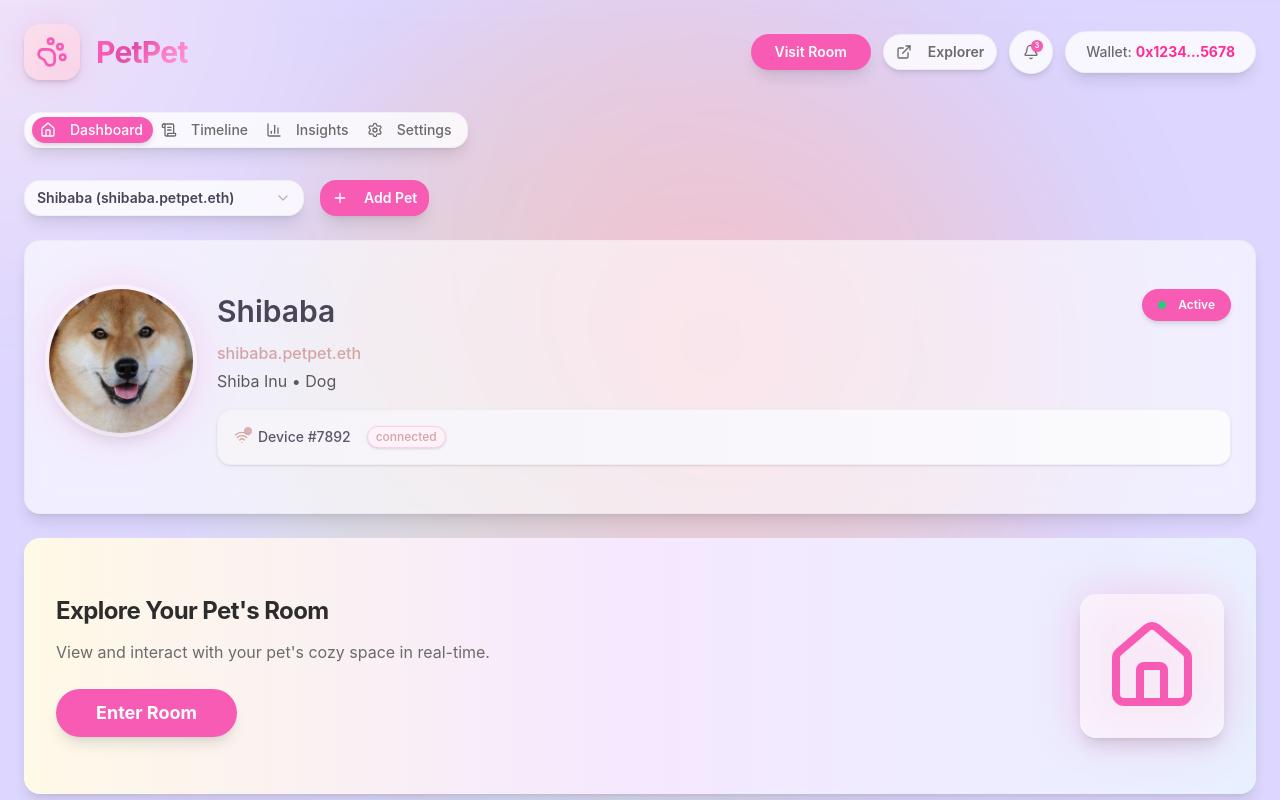
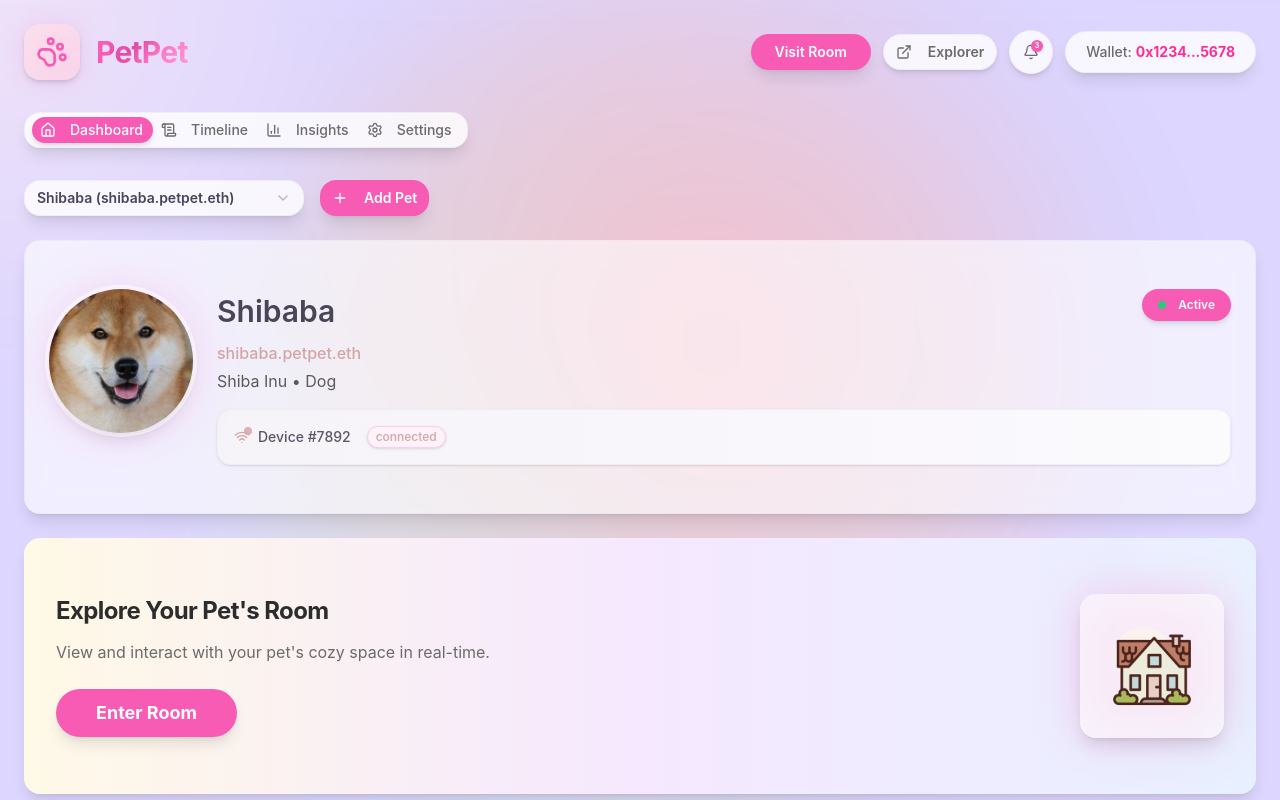
Before and after one commit to derek2403/pet-pet, a Next.js app: page /dashboard in a window 1280 px wide. Shown: the top 800 px of the page. Built offline with nearby package versions, Linux system fonts and the light colour scheme.

Commit message:
updated with new house icon

```diff
--- a/components/dashboard/FeaturedRoomCard.js
+++ b/components/dashboard/FeaturedRoomCard.js
@@ -1,7 +1,7 @@
 import { Card, CardContent } from "@/components/ui/card";
 import { Button } from "@/components/ui/button";
 import Link from 'next/link';
-import { Boxes, Home as HomeIcon } from "lucide-react";
+import Image from 'next/image';
 
 /**
  * FeaturedRoomCard Component
@@ -35,7 +35,7 @@ export default function FeaturedRoomCard() {
           <div className="hidden md:block relative">
             <div className="absolute inset-0 bg-[#FF2D95]/20 rounded-2xl blur-xl" />
             <div className="relative p-6 bg-white/60 backdrop-blur-sm rounded-2xl shadow-lg group-hover:rotate-3 group-hover:scale-110 transition-all duration-500">
-              <HomeIcon className="w-24 h-24 text-[#F85BB4]" />
+              <Image src="/house.png" alt="House" width={96} height={96} className="w-24 h-24" />
             </div>
           </div>
         </div>
```
